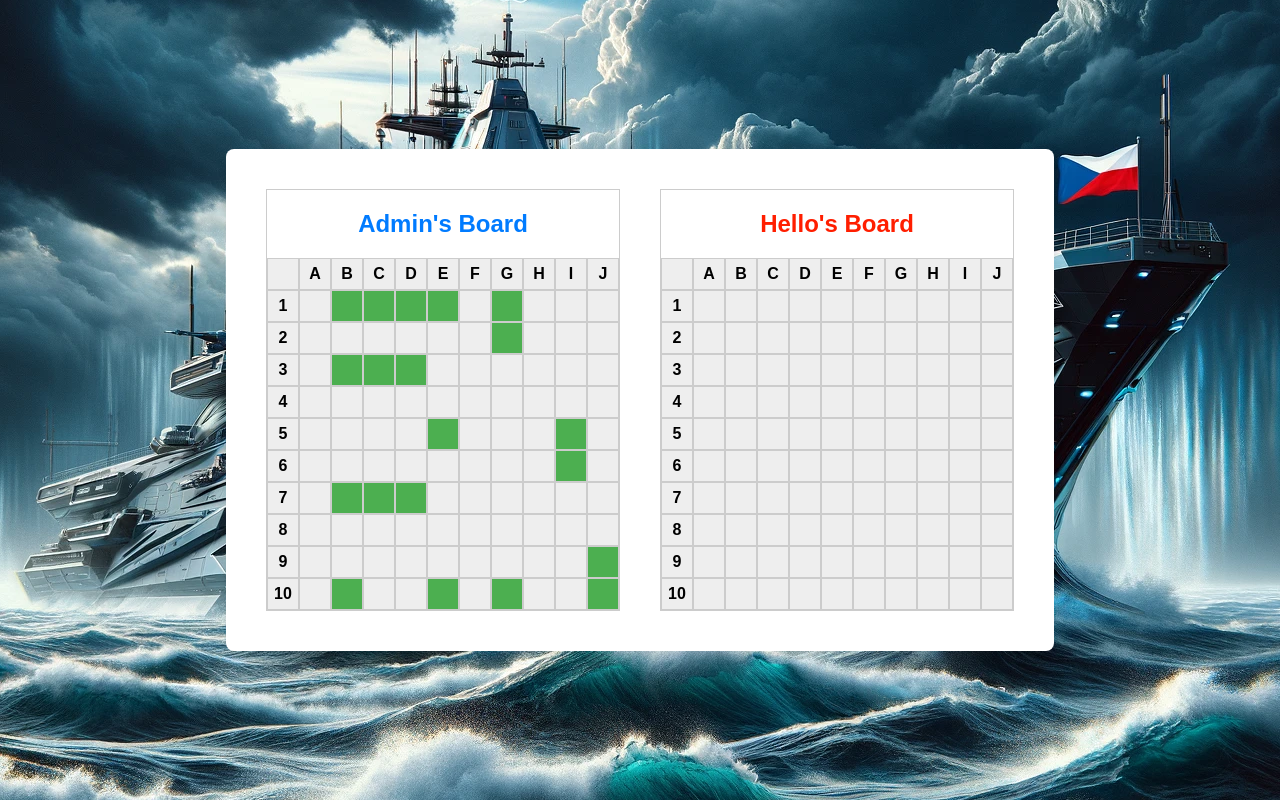
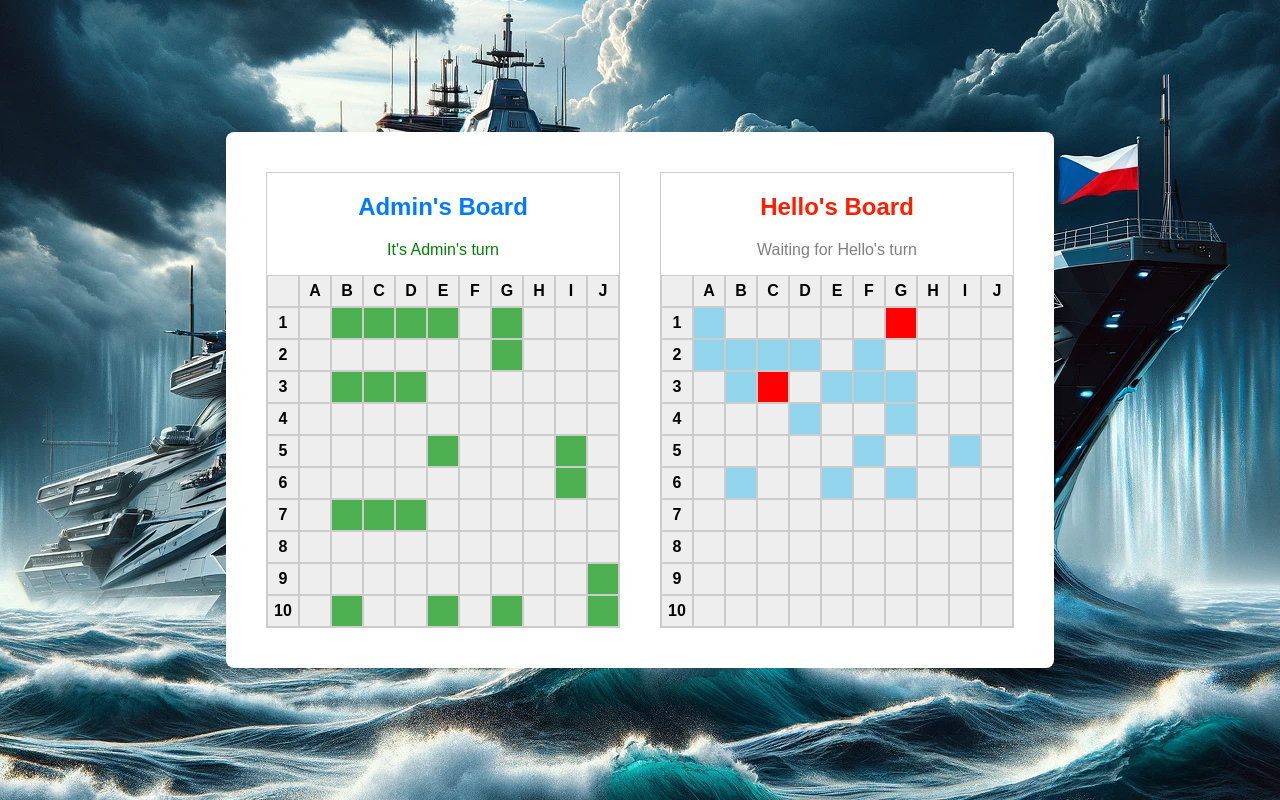
Before and after one commit to KirillBorodinskiy/IntaProject, a Django app: page /game/10/ in a window 1280 px wide. Run offline with Django 5.2, Linux system fonts and the light colour scheme; a user stored in the database is signed in; data comes from the database, SQL or seed files in the repository; both versions use the stored data as it was after the commit.

Commit message:
No auto-refresh on opponent's move
Co-authored-by: Roman <CommRom@users.noreply.github.com>

```diff
--- a/project/application/static/application/styles.css
+++ b/project/application/static/application/styles.css
@@ -5,6 +5,17 @@ body{
     display: grid;
     grid-template: repeat(11, 1fr) / repeat(11, 1fr);
     margin-top: 5em;
+}
+
+.game-info {
+    width: 100%;
+    text-align: center;
+    background-color: #f8f9fa; /* Light gray background for better visibility */
+    padding: 10px;
+    border-bottom: 2px solid #ccc; /* Add a slight border under it */
+    margin-bottom: 20px; /* Space between the current turn info and the game boards */
+    font-size: 18px;
+    font-weight: bold;
 }
 
 .naming_block{
@@ -224,3 +235,11 @@ p a:hover {
     margin-bottom:20px;
     font-size:20px;
 }
+
+.hit {
+    background-color: rgb(255, 0, 0);
+}
+
+.missed {
+    background-color: rgb(146, 212, 236);
+}
--- a/project/application/templates/board.html
+++ b/project/application/templates/board.html
@@ -9,12 +9,21 @@
 </head>
 <body>
     <div class="game-boards container">
+        <div>
+            <h3></h3>
+        </div>
     {% for player, board in boards.items %}
         <div class="game-board">
             <h2 style="{% if user.username|lower == player|lower %} color:rgb(0, 123, 255) {% else %} color:rgb(255 30 0)  {% endif %}">
-
                 {{ player|capfirst }}'s Board
             </h2>
+
+            {% if current_turn|lower == player|lower %}
+                <p style="color: green;">It's {{ player|capfirst }}'s turn</p>
+            {% else %}
+                <p style="color: gray;">Waiting for {{ player|capfirst }}'s turn</p>
+            {% endif %}
+
             <div class="board-grid">
                 <div class="block cell"></div>  {# Empty corner cell #}
                 {% for letter in rl|slice:"1:" %}
@@ -27,13 +36,17 @@
                         <div id="grid{{row_index}}{{col_index}}" data-hidden-value="{{cell}}"
                             class="block block1
                             {% if user.username|lower == player|lower %}
-                                {% if cell == '1' %} occupied {% endif %}
+                                {% if cell == '1' %} occupied
+                                {% elif cell == '2' %} hit
+                                {% elif cell == '3' %} missed {% endif %}
                             {% else %}
+                            {% if cell == '2' %} hit
+                            {% elif cell == '3' %} missed {% endif %}
                                 block_enemy cursor
                             {% endif %}"
                             data-row="{{ row_index }}" data-col="{{ col_index }}"
                             {% if user.username != player %}
-                                onclick="shoot({{player}},{{ row_index }},{{ col_index }})"
+                                onclick="shoot({{ row_index }},{{ col_index }})"
                             {% endif %}>
 
                         </div>
@@ -46,14 +59,13 @@
     </div>
 </body>
 <script>
-    function shoot(at,row,col){
+    function shoot(row,col){
 
         // Create the data object to send
         const data = {
             row: row,
             col: col,
             game_id: {{game_id}},
-            opponent: at
         };
         // Get the CSRF token
         const csrftoken ='{{csrf_token}}';
@@ -77,10 +89,35 @@
                 // Handle errors (e.g., display an error message)
                 console.error('Error shooting:', result.message);
             }
+            location.reload();
         })
         .catch(error => {
             console.error('Request failed:', error);
         });
+
     }
-</script
+    function pollForUpdates() {
+        const csrftoken ='{{csrf_token}}';
+        const gameId = '{{game_id}}'; // Get the gameId from your template context
+        fetch(`/check_for_updates/${gameId}/`,{
+            method: 'POST',
+            headers: {
+                'Content-Type': 'application/json',
+                'X-CSRFToken': csrftoken // Include the CSRF token if you have CSRF protection enabled
+            }
+        })
+            .then(response => response.json())
+            .then(result => {
+                if (result.update) {
+                    location.reload(); // Reload the page if there's an update
+                }
+            })
+            .catch(error => {
+                console.error('Polling failed:', error);
+            });
+    }
+
+    // Poll every 5 seconds (adjust the interval as needed)
+    setInterval(pollForUpdates, 5000);
+</script>
 </html>
--- a/project/application/views.py
+++ b/project/application/views.py
@@ -65,7 +65,7 @@ def board_view(request, game_id):
                 for row_index, row in enumerate(board_2_data)}
 
     # Pass the boards to the template
-    return render(request, 'board.html', {'boards': {player_1: board_1, player_2: board_2}, 'rn': rn, 'rl': rl,'game_id':game_id})
+    return render(request, 'board.html', {'boards': {player_1: board_1, player_2: board_2}, 'rn': rn, 'rl': rl,'game_id':game_id, 'current_turn': game.current_turn.username})
 
 
 
@@ -108,35 +108,70 @@ def update_board(request):
             data = json.loads(request.body)
             row = data.get('row')
             column = data.get('col')
-            at = data.get('at')
-            game_id = data.get('game_id')  # Get the game ID
+            game_id = data.get('game_id')
 
-            if row is not None and column is not None and game_id is not None and at is not None:
+            if row is not None and column is not None and game_id is not None:
                 try:
                     game = Game.objects.get(id=game_id)
                 except Game.DoesNotExist:
                     return JsonResponse({'status': 'fail', 'error': 'Game not found.'}, status=404)
 
-                # Update the cell in the board
-                board = json.loads(game.board)
-                toCheck = board[row][column]
+                # Determine the opponent's board
+                opponent_board = None
+                if game.current_turn == request.user:
+                    if (request.user==game.player_1):
+                        opponent_board=game.player_2_board
+                    else:
+                        opponent_board=game.player_1_board
 
-                if(toCheck==1):
-                    board[row][column]=2
+                if opponent_board is None:
+                    return JsonResponse({'status': 'fail', 'error': 'Game not found.'}, status=404)
+                # Update the cell in the opponent's board data
+                opponent_board_data = eval(opponent_board.ship_positions)
+                if 0 <= row < 10 and 0 <= column < 10:  # Check if row and column are within bounds
+                    if opponent_board_data[row][column] == '1':
+                        opponent_board_data[row][column] = '2'  # Hit
+
+                    elif(opponent_board_data[row][column] == '0'):
+                        opponent_board_data[row][column] = '3'  # Miss
+                        if (request.user==game.player_1):
+                            game.current_turn=game.player_2
+                        else:
+                            game.current_turn=game.player_1
+                        game.save()
+
+                    # Save the updated board data back to the Board instance
+                    opponent_board.ship_positions = repr(opponent_board_data)
+                    opponent_board.save()
+
+                    return JsonResponse({'status': 'success', 'hit at': str(row)+' '+str(column)})
                 else:
-                    board[row][column]=3
+                    return JsonResponse({'status': 'fail', 'error': 'Invalid row or column.'}, status=400)
 
-                game.board = json.dumps(board)
-                game.save()
-
-                return JsonResponse({'status': 'success', 'board': board})
             else:
-                return JsonResponse({'status': 'fail', 'error': str(row)+' '+ str(column)+' and '+str(game_id)+' are required.'}, status=400)
+                return JsonResponse({'status': 'fail', 'error': ''+str(row)+', '+str(column)+', and '+str(game_id)+' are required.'}, status=400)
         except json.JSONDecodeError:
             return JsonResponse({'status': 'fail', 'error': 'Invalid JSON format.'}, status=400)
 
     return JsonResponse({'status': 'fail', 'error': 'Invalid request method.'}, status=405)
 
+def check_for_updates(request,game_id):
+    game = get_object_or_404(Game, id=game_id)
+
+    # Check if it's the current user's turn
+    if game.current_turn == request.user:
+        return JsonResponse({'update': False})  # No update needed if it's their own turn
+
+    # Check if the opponent's board has been updated since the last check
+    last_update_time = request.session.get('last_update_time')
+    if last_update_time is None:
+        last_update_time = game.updated_at
+
+    if game.updated_at > last_update_time:
+        request.session['last_update_time'] = game.updated_at
+        return JsonResponse({'update': True})
+    else:
+        return JsonResponse({'update': False})
 
 def save_board(request):
     if request.method == 'POST':
--- a/project/project/urls.py
+++ b/project/project/urls.py
@@ -28,8 +28,10 @@ urlpatterns = [
     path('save-board/', views.save_board, name='save-board'),
     path('connect-tables/', views.connect_tables, name='connect_tables'),
     path('update-board/', views.update_board, name='update_board'),
+    path('check_for_updates/<int:game_id>/', views.check_for_updates, name='check_for_updates'),
 
     path("register/",views.register,name='register'),
     path('login/', auth_views.LoginView.as_view(), name='login'),
+    path('accounts/login/', auth_views.LoginView.as_view(), name='login'),
     path('logout/', auth_views.LogoutView.as_view(), name='logout'),
 ]
```
Also changed, not shown: project/db.sqlite3.
